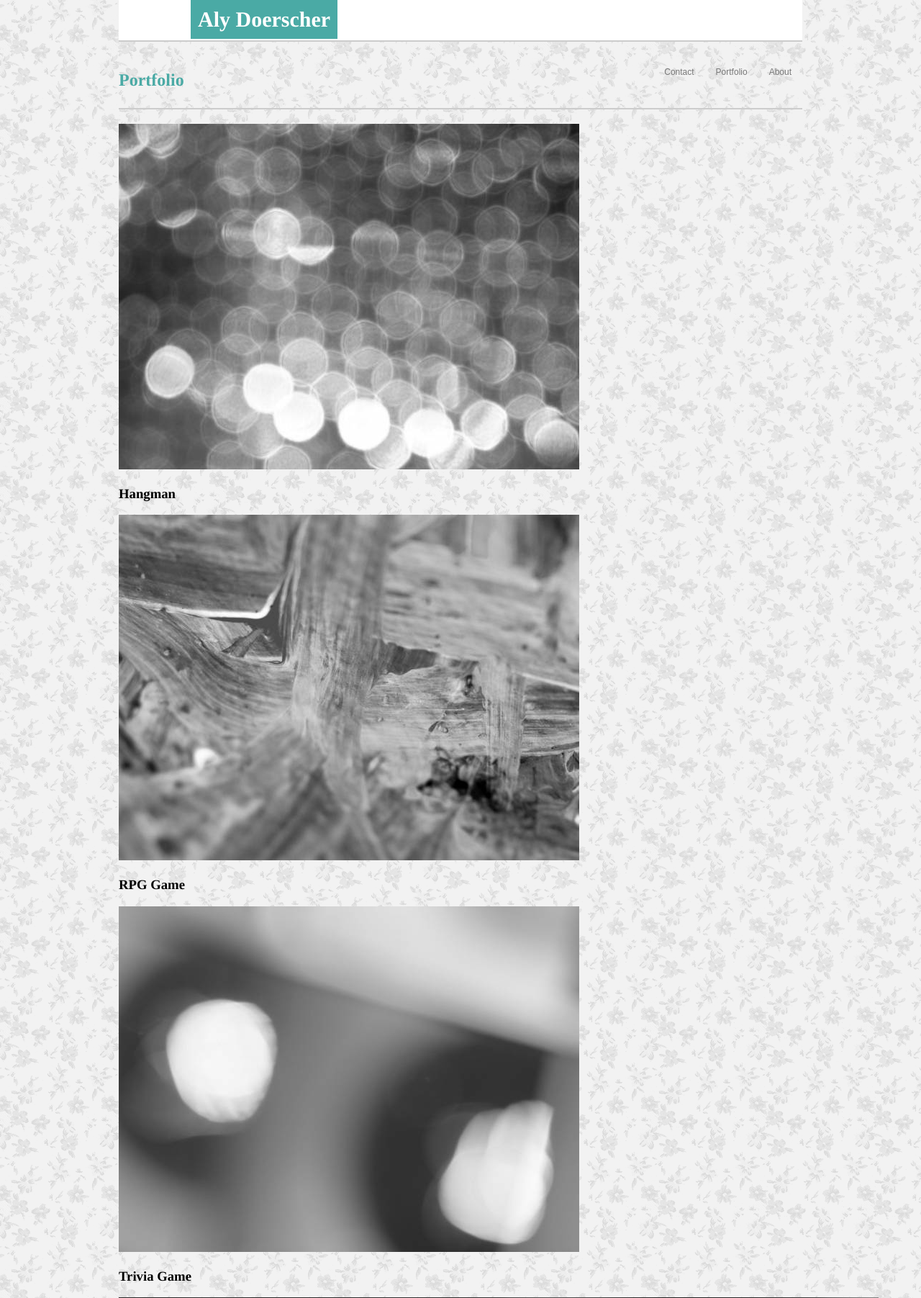
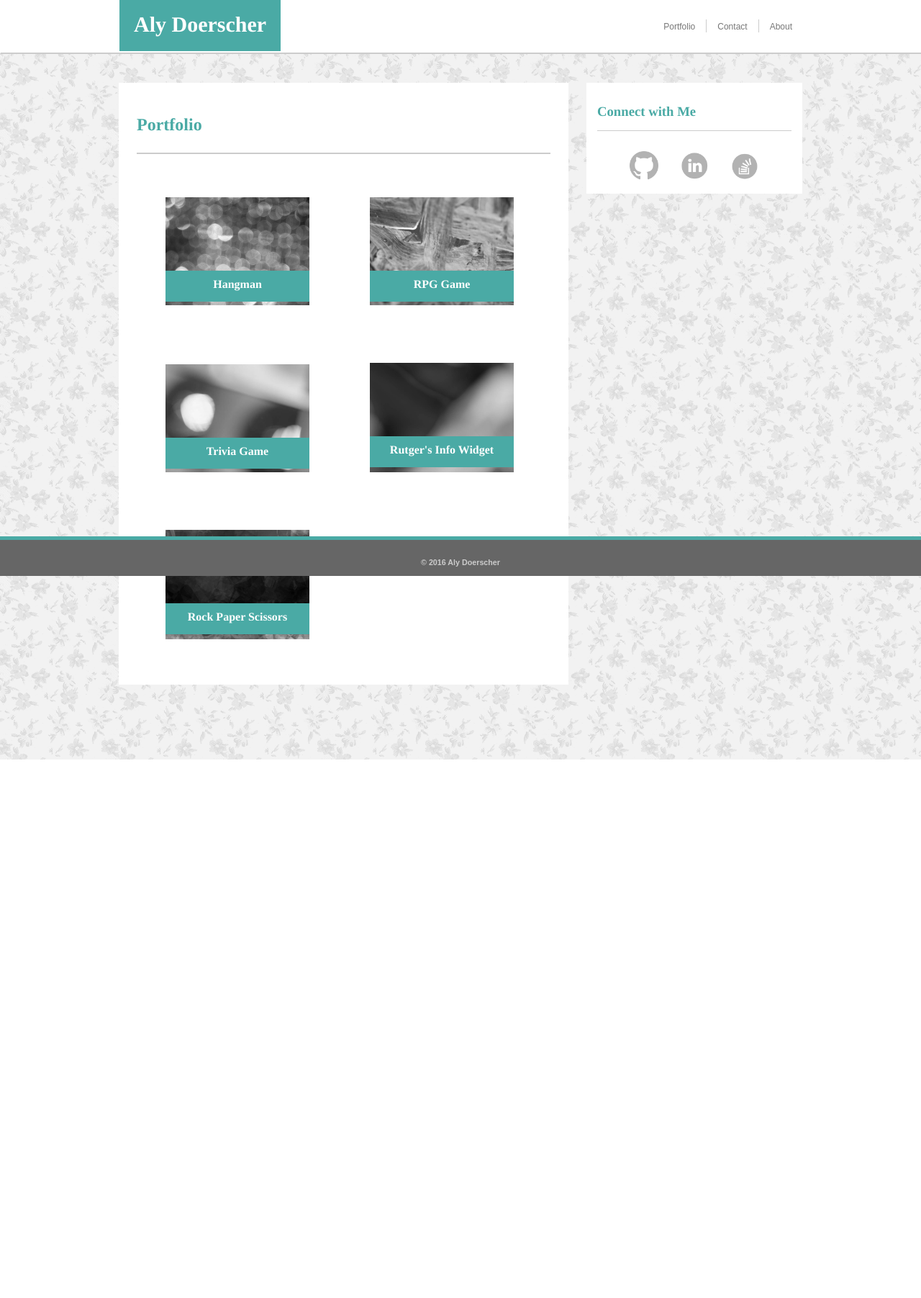
Before and after one commit to doerschera/Basic-Portfolio, a PHP site: page /portfolio.html in a window 1280 px wide. Shown: the top 1803 px of the page at 72% size. After the commit the page ends 1055 px from the top, so only its background shows below. Run offline with PHP 8.4, Linux system fonts and the light colour scheme.

Commit message:
finished styling

```diff
--- a/css/style.css
+++ b/css/style.css
@@ -5,34 +5,40 @@ body {
 }
 
 header {
+	width: 100%;
+	height: 72px;
+	background-color: #ffffff;
+	border: solid 1px white;
+	border-bottom: solid 2px #cccccc;
+	margin: 0;
+}
+
+.top {
 	width: 950px;
 	height: 56px;
-	background-color: #ffffff;
-	border-bottom: solid 2px #cccccc;
-	margin: auto;
-	margin-top: 0px;
+	position: relative;
+	margin: 0 auto;
 }
 
 h1 {
 	background-color: #4aaaa5;
 	font-size: 30px;
 	color: #ffffff;
-	margin-left: 100px;
-	margin-top: 0px;
-	padding: 10px;
+	padding: 20px;
+	position: absolute;
+	top: -20px;
+	left: 0;
 	display: inline-block;
+	margin: 0;
 }
 
-#links {
-	margin-right: 100px;
-	margin-top: -57px;
-}
 
 li {
 	display: inline-block;
 	float: right;
 	padding-right: 15px;
 	padding-left: 15px;
+	margin-top: 10px;
 }
 
 #border {
@@ -47,16 +53,33 @@ a {
 	text-decoration: none;
 }
 
+a:link {
+	color: #777777;
+}
+
+a:visited {
+	color: #407F7C;
+}
+
+a:hover {
+	color: #FFCDCD;
+}
+
 div {
 	width: 950px;
+	height: 900px;
 	margin: auto;
 	margin-top: 40px;
+	margin-bottom: 40px;
+	position: relative;
 }
 
-#about {
+.main {
 	background-color: #ffffff;
 	padding: 25px;
-	width: 650px;
+	width: 575px;
+	float: left;
+	display: inline-block;
 }
 
 h2 {
@@ -71,10 +94,117 @@ h2 {
 }
 
 p {
-	clear: left;
-	float: right;
-	width: 400px;
+	width: 340px;
+	padding: 15px;
 	font-family: 'Arial', 'Helvetica Neue', Helvetica, sans-serif;
 	font-size: 12px;
+	float: right;
+	overflow: auto;
 	color: #777777;
 }
+
+form {
+	font-family: 'Arial', 'Helvetica Neue', Helvetica, sans-serif;
+	color: #777777;
+	font-size: 13px;
+	padding-top: 10px;
+}
+
+input {
+	margin: 10px 0px;
+	width: 565px;
+	padding: 5px;
+	color: #ccc;
+}
+
+input[type=submit] {
+	width: 75px;
+	margin-top: -10px;
+	font-size: 15px;
+	line-height: 1.5;
+	color: #ffffff;
+	background-color: #4aaaa5;
+	border: none;
+}
+
+.message {
+	height: 150px;
+}
+
+.project {
+
+}
+
+.connect {
+	background-color: #ffffff;
+	width: 270px;
+	float: right;
+	clear: left;
+	position: absolute;
+	top: 0px;
+	right: 0px;
+	padding: 0px 15px;
+}
+
+h3 {
+	color: #4aaaa5;
+	padding: 10px 0px 15px 0px;
+	border-bottom: solid 1px #cccccc;
+}
+
+img {
+	width: 200px;
+}
+
+.relative {
+	position: relative;
+	width: 200px;
+	height: 150px;
+	margin: 40px;
+	display: inline-block;
+}
+
+.project{
+	background-color: #4aaaa5;
+	width: 200px;
+	margin: 0;
+	position: absolute;
+	left: 0px;
+	bottom: 5px;
+	font-size: 16px;
+	text-align: center;
+	color: #ffffff;
+	border: none;
+}
+
+
+.logo {
+	display: inline;
+	list-style: none;
+	float: left;
+	padding-bottom: 15px;
+	position: relative;
+	left: -10px;
+	opacity: 0.3;
+}
+
+.imgLink {
+	width: 40px;
+}
+
+.logo:hover {
+	opacity: 1;
+}
+
+
+footer {
+	position: fixed;
+	bottom: 0;
+	width: 100%;
+	height: 50px;
+	background-color: #666666;
+	border-top: solid 5px #4aaaa5;
+	color: #CCC;
+	text-align: center;
+	font-family: 'Arial', 'Helvetica Neue', Helvetica, sans-serif;
+}
--- a/portfolio.html
+++ b/portfolio.html
@@ -7,45 +7,57 @@
 </head>
 <body>
 	<header>
+		<div class="top">
 			<h1>Aly Doerscher</h1>
 			<ul>
 				<li><a href="index.html">About</a></li>
+				<li id="border"><a href="contact.html">Contact</a></li>
 				<li><a href="portfolio.html">Portfolio</a></li>
-			<li><a href="contact.html">Contact</a></li>
 			</ul>
+		</div>
 	</header>
 
 	<div>
-		<section id="portfolio">
+		<section class="main">
 			<h2>Portfolio</h2>
+				<div class="relative">
 					<img src="images/img_1.jpg" alt="Hangman">
-				<h3>Hangman</h3>
+					<h3 class="project">Hangman</h3>
+				</div>
+				<div class="relative">
 					<img src="images/img_2.jpg" alt="RPG Game">
-				<h3>RPG Game</h3>
+					<h3 class="project">RPG Game</h3>
+				</div>
+				<div class="relative">
 					<img src="images/img_3.jpg" alt="Trivia Game">
-				<h3>Trivia Game</h3>
+					<h3 class="project">Trivia Game</h3>
+				</div>
+				<div class="relative">
 					<img src="images/img_4.jpg" alt="Rutgers Info Widget">
-				<h3>Rutger's Info Widget</h3>
+					<h3 class="project">Rutger's Info Widget</h3>
+				</div>
+				<div class="relative">
 					<img src="images/img_5.jpg" alt="Rock Paper Scissors">
-				<h3>Rock Paper Scissors</h3>
+					<h3 class="project">Rock Paper Scissors</h3>
+				</div>
 		</section>
 
 		<section class="connect">
 			<h3>Connect with Me</h3>
 			<ul>
-				<li>
+				<li class="logo">
 					<a href="https://www.github.com/doerscher">
-						<img src="images/logoGit.png" alt="GitHub">
+						<img class="imgLink" src="images/logoGit.png" alt="GitHub">
 					</a>
 				</li>
-				<li>
+				<li class="logo">
 					<a href="hhttps://www.linkedin.com/in/alyssa-doerscher-90a24510b">
-						<img src="images/logoLI.png" alt="LinkedIn">
+						<img class="imgLink" src="images/logoLI.png" alt="LinkedIn">
 					</a>
 				</li>
-				<li>
+				<li class="logo">
 					<a href="#">
-						<img src="images/logoSO.png" alt="Stack Overflow">
+						<img class="imgLink" src="images/logoSO.png" alt="Stack Overflow">
 					</a>
 				</li>
 			</ul>
```
Also changed, not shown: contact.html (+19 -18 lines), index.html (+15 -13 lines), images/logoGit.png. Lines whose indentation alone changed are shown as unchanged.
